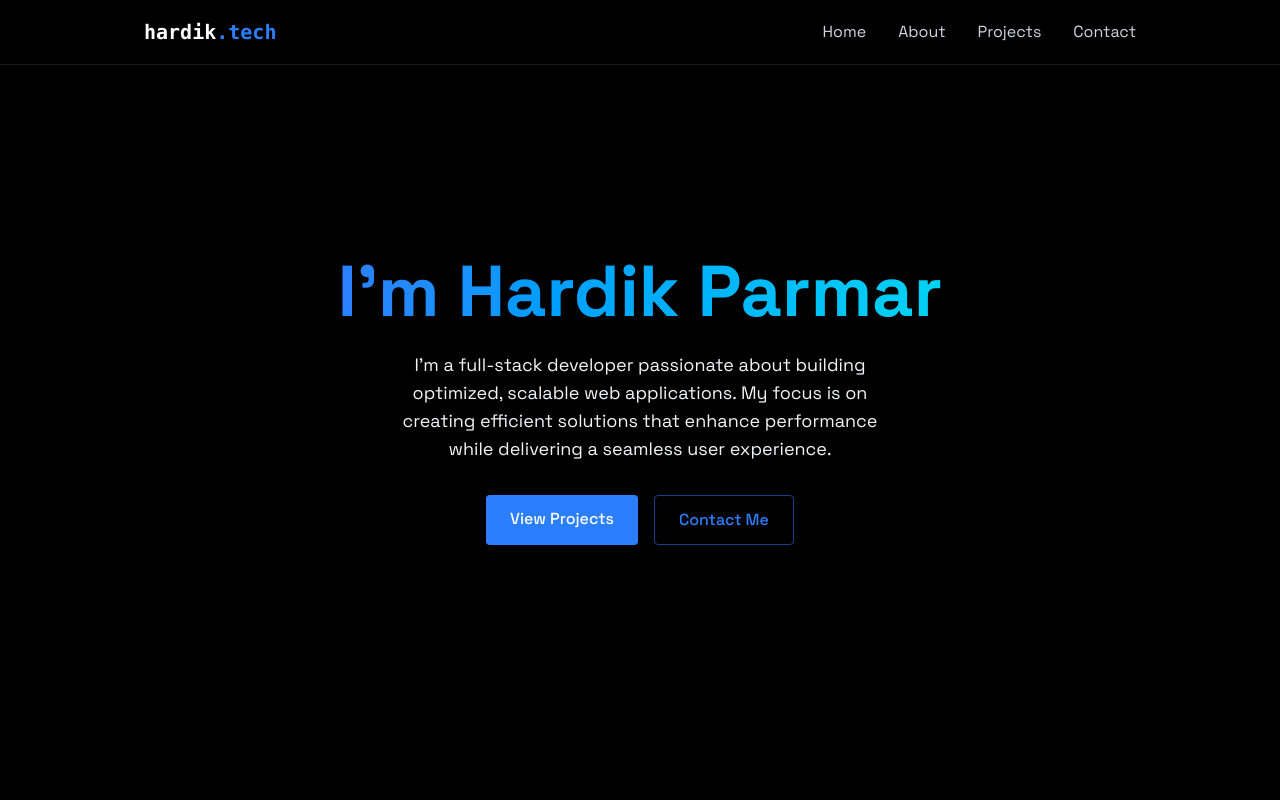
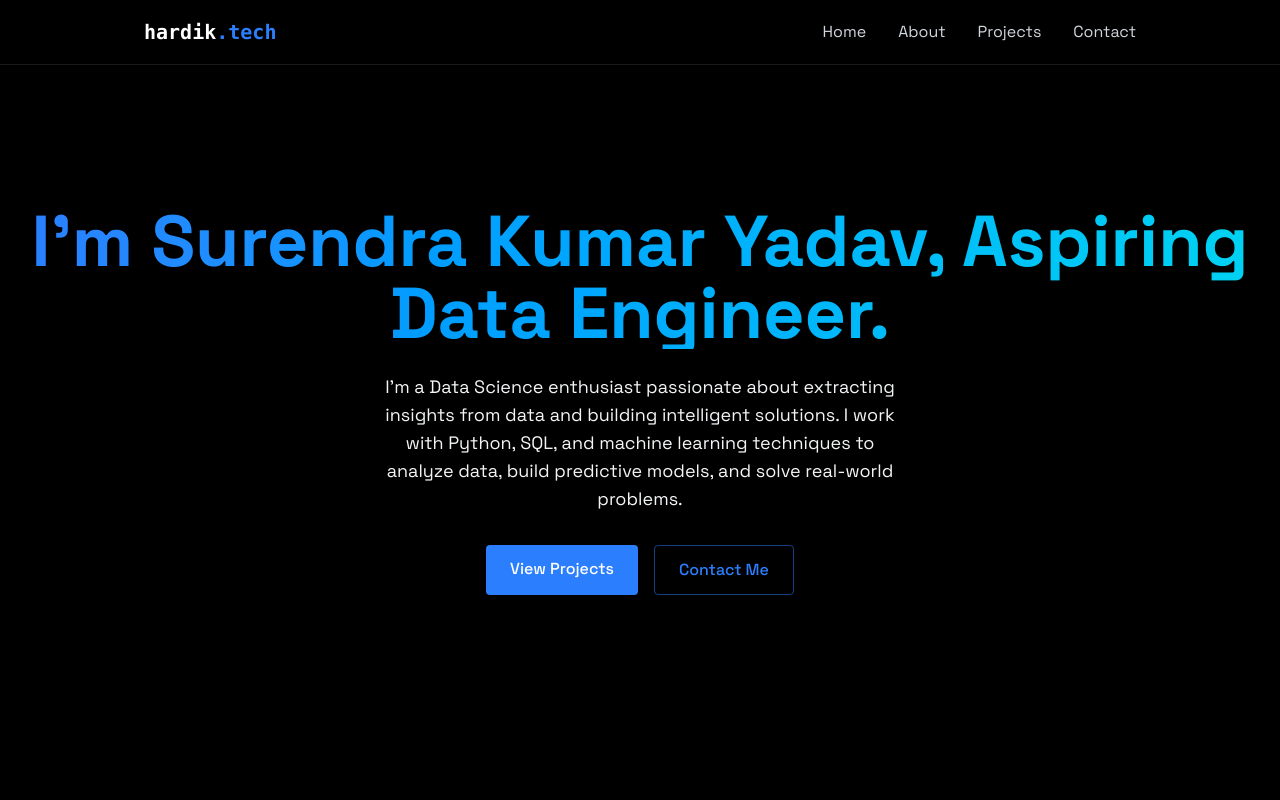
Before and after one commit to kumarsurendra10/SurendraPortFolio, a React (Vite) app in the folder Portfolio-main/: page / in a window 1280 px wide. Shown: the top 800 px of the page. Built offline with nearby package versions, Linux system fonts and the light colour scheme.

Commit message:
Update Home.jsx

```diff
--- a/Portfolio-main/src/Components/Sections/Home.jsx
+++ b/Portfolio-main/src/Components/Sections/Home.jsx
@@ -11,11 +11,12 @@ export const Home = () => {
       <RevealOnScroll>
         <div className="text-center z-10 px-4">
           <h1 className="text-5xl md:text-7xl font-bold mb-6 bg-gradient-to-r from-blue-500 to-cyan-400 bg-clip-text text-transparent leading-right">
-            I'm Hardik Parmar
+            I'm Surendra Kumar Yadav, Aspiring Data Engineer.
           </h1>
 
           <p className="tex-gray-400 text-lg mb-8 max-w-lg mx-auto">
-          I'm a full-stack developer passionate about building optimized, scalable web applications. My focus is on creating efficient solutions that enhance performance while delivering a seamless user experience.
+         I'm a Data Science enthusiast passionate about extracting insights from data and building intelligent solutions. I work with Python, SQL, and machine learning techniques to analyze data, build predictive models, and solve real-world problems.
+
           </p>
           <div className="flex justify-center space-x-4">
             <a
```
